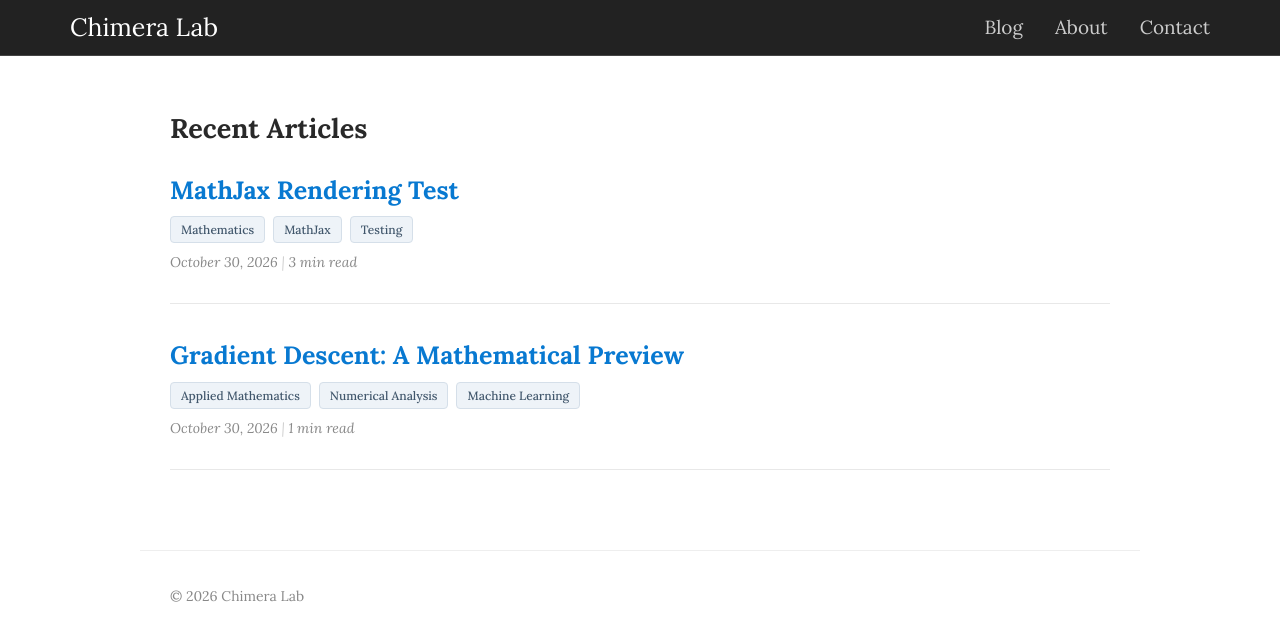
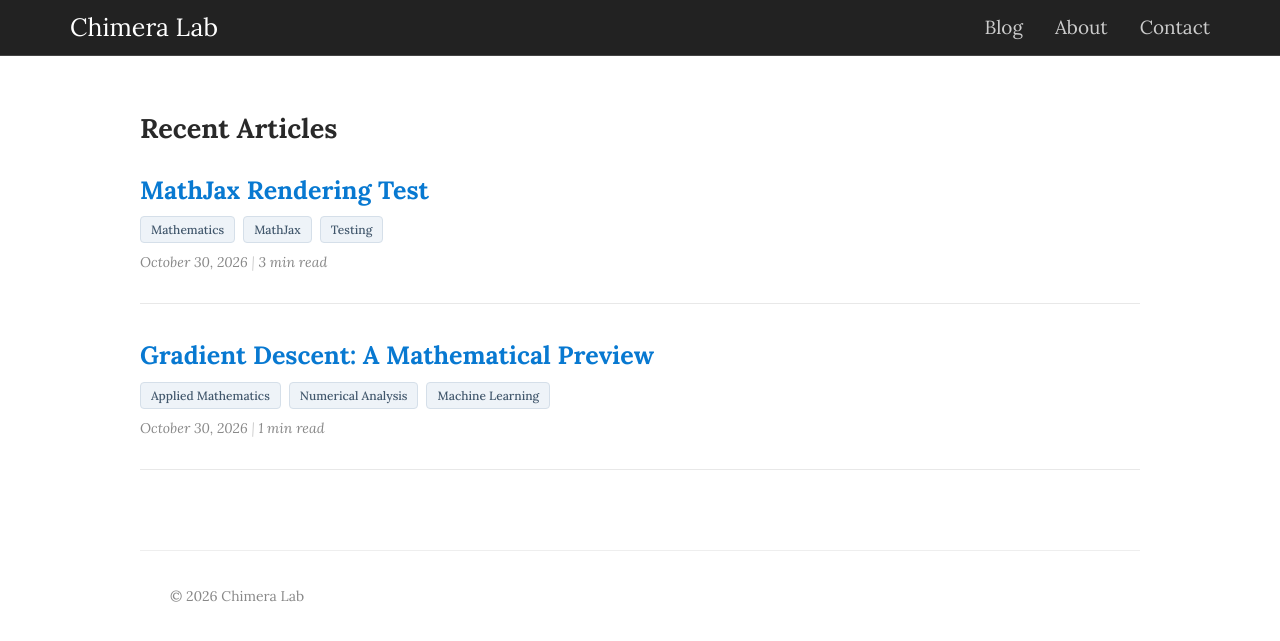
Before and after one commit to chimeralab314/chimeralab314.github.io, a Jekyll site: the page built from index.md, in a window 1280 px wide. Shown: the top 641 px of the page. Built offline with Jekyll 4.4.1, drawn with Linux system fonts in a browser that asks for light colours; a script that is not in the unit is left out.

Commit message:
Add max-width to main content with recent articles

```diff
--- a/assets/css/style.css
+++ b/assets/css/style.css
@@ -405,6 +405,10 @@ body {
 
 /* HOMEPAGE ARTICLE LISTING */
 
+.main-content:has(.recent-articles) {
+    max-width: 1060px;
+}
+
 .recent-articles {
     max-width: 1000px;
     margin: 0 auto;
```
